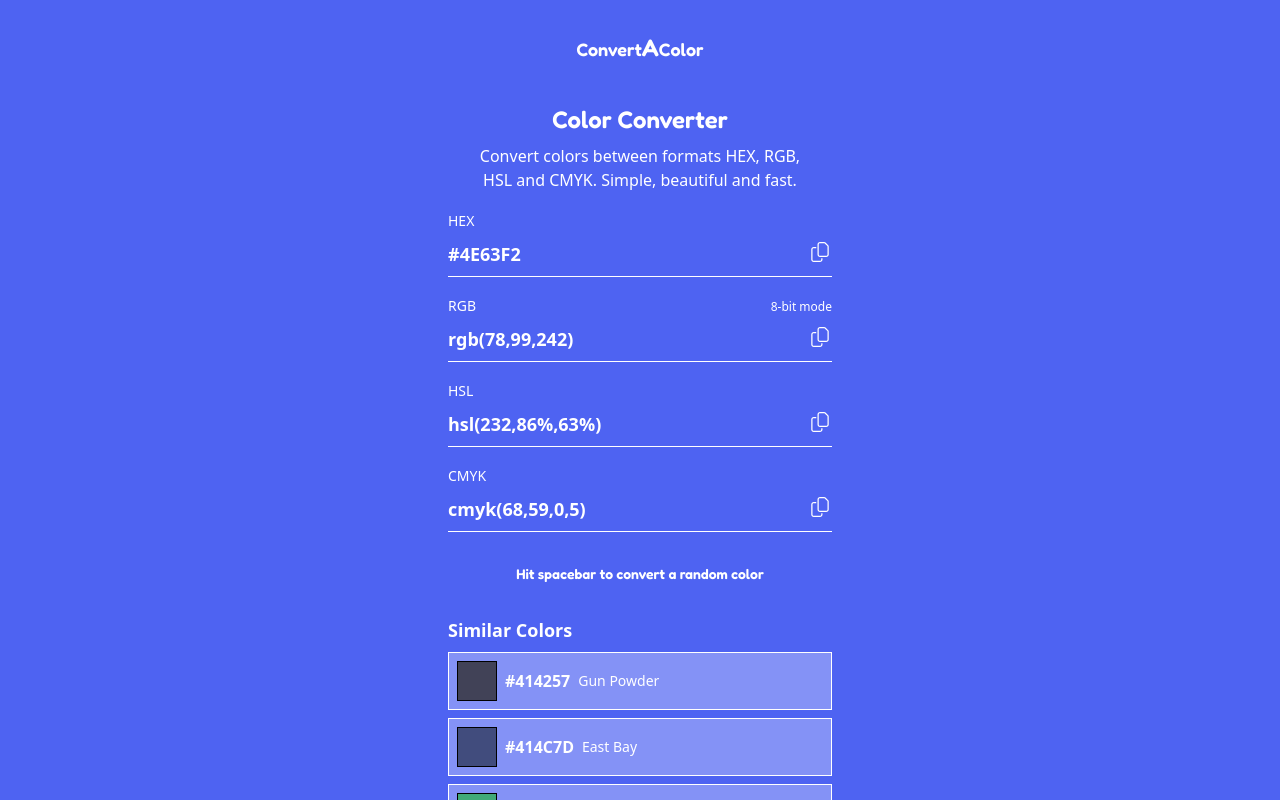
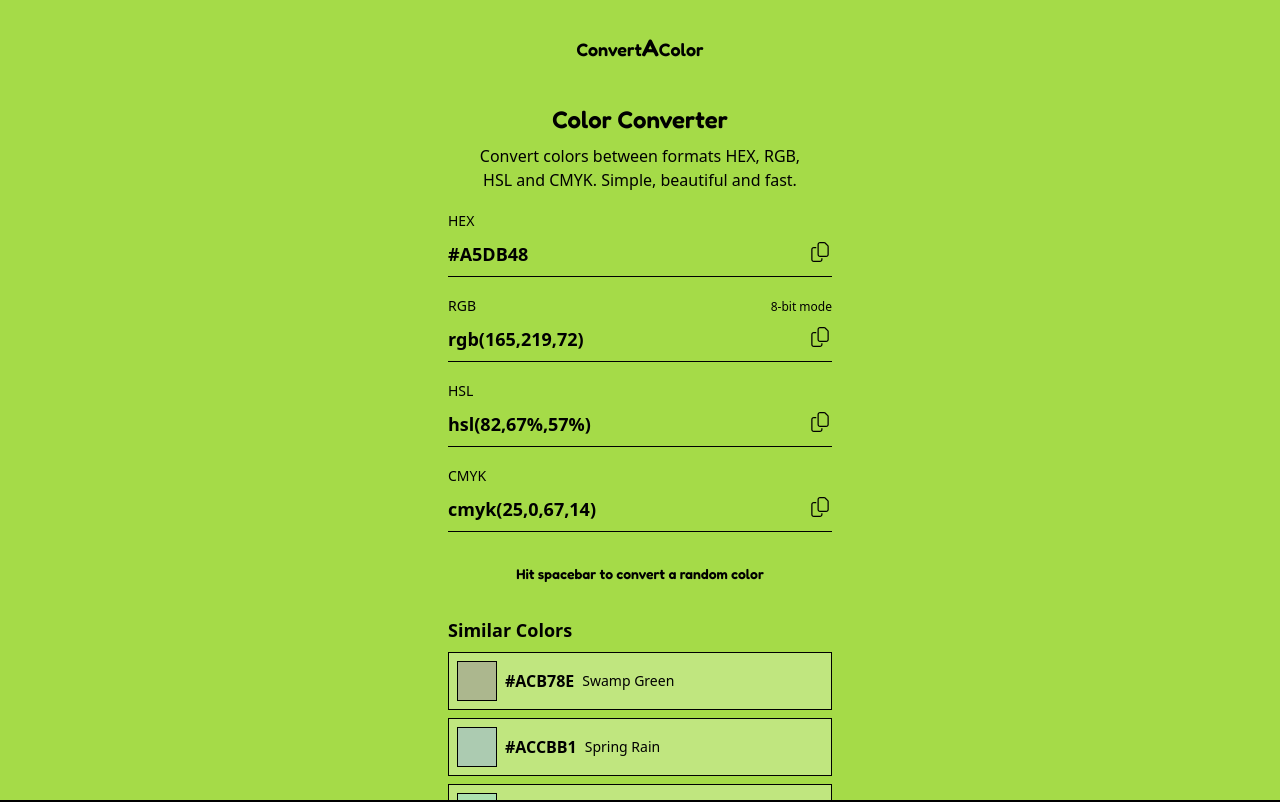
Before and after one commit to timb-103/convertacolor, a Nuxt app: page / in a window 1280 px wide. Shown: the top 802 px of the page. Built offline with nearby package versions, Linux system fonts and the light colour scheme.

Commit message:
Fixes for load script.

```diff
--- a/public/load.js
+++ b/public/load.js
@@ -3,6 +3,7 @@
     var bin = (r << 16) | (g << 8) | b;
     return "#".concat(bin.toString(16).padStart(6, "0").toUpperCase());
   }
+
   function hexToRgb(hex) {
     hex = hex.replace("#", "");
     if (hex.length === 3) {
@@ -16,6 +17,7 @@
     var num = parseInt(hex, 16);
     return [(num >> 16) & 255, (num >> 8) & 255, num & 255];
   }
+
   function luminance(r, g, b) {
     var toLinear = function (c) {
       var v = c / 255;
@@ -26,6 +28,7 @@
     var B = toLinear(b);
     return 0.2126 * R + 0.7152 * G + 0.0722 * B;
   }
+
   function contrastRatio(rgb1, rgb2) {
     var lum1 = luminance(rgb1[0], rgb1[1], rgb1[2]);
     var lum2 = luminance(rgb2[0], rgb2[1], rgb2[2]);
@@ -33,11 +36,13 @@
     var darkest = Math.min(lum1, lum2);
     return (brightest + 0.05) / (darkest + 0.05);
   }
+
   function adjustColor(rgb, percent) {
     return rgb.map(function (val) {
       return Math.min(255, Math.max(0, Math.round(val + val * percent)));
     });
   }
+
   function getTextColor(hex) {
     var background = hexToRgb(hex);
     var ratios = [];
@@ -61,6 +66,7 @@
     });
     return bestColor !== undefined ? bestColor.color : ratios[0].color;
   }
+
   function rgbToHsl(r, g, b) {
     r /= 255;
     g /= 255;
@@ -88,6 +94,7 @@
     }
     return [Math.round(h * 360), Math.round(s * 100), Math.round(l * 100)];
   }
+
   function rgbToCmyk(r, g, b) {
     r /= 255;
     g /= 255;
@@ -100,6 +107,7 @@
     var kRounded = Math.round(k * 100);
     return [c, m, y, kRounded];
   }
+
   function formatRgbString(r, g, b, isNormalized) {
     if (isNormalized === true) {
       var normalized = normalizeRgb([r, g, b]);
@@ -107,9 +115,11 @@
     }
     return "rgb(".concat(r, ",").concat(g, ",").concat(b, ")");
   }
+
   function formatHslString(h, s, l) {
     return "hsl(".concat(h, ",").concat(s, "%,").concat(l, "%)");
   }
+
   function formatCmykString(c, m, y, k) {
     return "cmyk("
       .concat(c !== null && c !== void 0 ? c : 0, ",")
@@ -118,12 +128,45 @@
       .concat(k !== null && k !== void 0 ? k : 0, ")");
   }
 
+  function hslToHex(h, s, l) {
+    s /= 100;
+    l /= 100;
+
+    const c = (1 - Math.abs(2 * l - 1)) * s;
+    const x = c * (1 - Math.abs((h / 60) % 2 - 1));
+    const m = l - c / 2;
+
+    let r = 0, g = 0, b = 0;
+
+    if (0 <= h && h < 60) { r = c; g = x; b = 0; }
+    else if (60 <= h && h < 120) { r = x; g = c; b = 0; }
+    else if (120 <= h && h < 180) { r = 0; g = c; b = x; }
+    else if (180 <= h && h < 240) { r = 0; g = x; b = c; }
+    else if (240 <= h && h < 300) { r = x; g = 0; b = c; }
+    else if (300 <= h && h < 360) { r = c; g = 0; b = x; }
+
+    r = Math.round((r + m) * 255);
+    g = Math.round((g + m) * 255);
+    b = Math.round((b + m) * 255);
+
+    return `#${((1 << 24) + (r << 16) + (g << 8) + b).toString(16).slice(1).toUpperCase()}`;
+  }
+
+  function getRandomColor() {
+    const hue = Math.floor(Math.random() * 360); // Full hue spectrum
+    const saturation = Math.floor(Math.random() * (70 - 40 + 1)) + 40; // 40%-70%
+    const lightness = Math.floor(Math.random() * (75 - 50 + 1)) + 50; // 50%-75%
+    return hslToHex(hue, saturation, lightness);
+  }
+
+  // Extract hex value from the URL path (e.g., "/hex/000000")
+  const pathSegments = window.location.pathname.split("/");
+  const hexIndex = pathSegments.indexOf("hex");
   const hex =
-    "#" +
-    (new URLSearchParams(window.location.search).get("hex") ??
-      Math.floor(Math.random() * 16777215)
-        .toString(16)
-        .padStart(6, "0"));
+    (hexIndex !== -1 && pathSegments[hexIndex + 1]?.match(/^[0-9A-Fa-f]{6}$/))
+      ? `#${pathSegments[hexIndex + 1]}`
+      : getRandomColor(); // Use random color if no valid hex is provided
+
   const textColor = getTextColor(hex);
 
   document.colorCache = hex;
@@ -148,7 +191,7 @@
           node.value = inputs.get(node.id);
           inputs.delete(node.id);
 
-          if (inputs.length === 0) {
+          if (inputs.size === 0) {
             observer.disconnect();
           }
         }
--- a/utils/color-methods.util.ts
+++ b/utils/color-methods.util.ts
@@ -1,7 +1,31 @@
 // Generates a random HEX color
 export function getRandomColor(): string {
-  const randomColor = Math.floor(Math.random() * 16777215).toString(16);
-  return `#${randomColor.padStart(6, '0')}`;
+  // Generate random HSL values
+  const hue = Math.floor(Math.random() * 360); // Full hue spectrum
+  const saturation = Math.floor(Math.random() * (70 - 40 + 1)) + 40; // Restrict saturation to 40%-70%
+  const lightness = Math.floor(Math.random() * (75 - 50 + 1)) + 50; // Restrict lightness to 50%-75%
+
+  // Convert HSL to RGB
+  return hslToHex(hue, saturation, lightness);
+}
+
+function hslToHex(h: number, s: number, l: number): string {
+  s /= 100;
+  l /= 100;
+
+  const c = (1 - Math.abs(2 * l - 1)) * s;
+  const x = c * (1 - Math.abs((h / 60) % 2 - 1));
+  const m = l - c / 2;
+
+  let r = 0; let g = 0; let b = 0;
+
+  if (h >= 0 && h < 60) { r = c; g = x; b = 0; } else if (h >= 60 && h < 120) { r = x; g = c; b = 0; } else if (h >= 120 && h < 180) { r = 0; g = c; b = x; } else if (h >= 180 && h < 240) { r = 0; g = x; b = c; } else if (h >= 240 && h < 300) { r = x; g = 0; b = c; } else if (h >= 300 && h < 360) { r = c; g = 0; b = x; }
+
+  r = Math.round((r + m) * 255);
+  g = Math.round((g + m) * 255);
+  b = Math.round((b + m) * 255);
+
+  return `#${((1 << 24) + (r << 16) + (g << 8) + b).toString(16).slice(1)}`;
 }
 
 // Converts RGB values to a HEX color string
```
